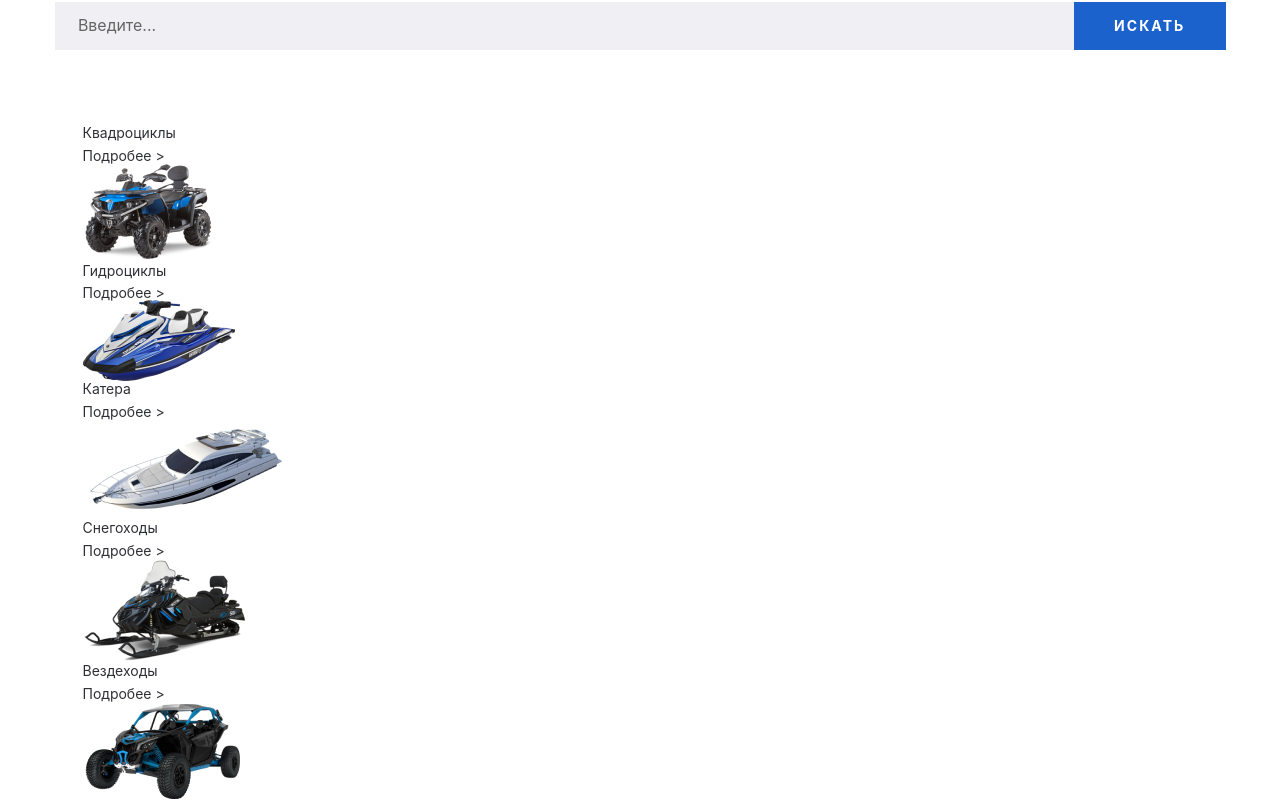
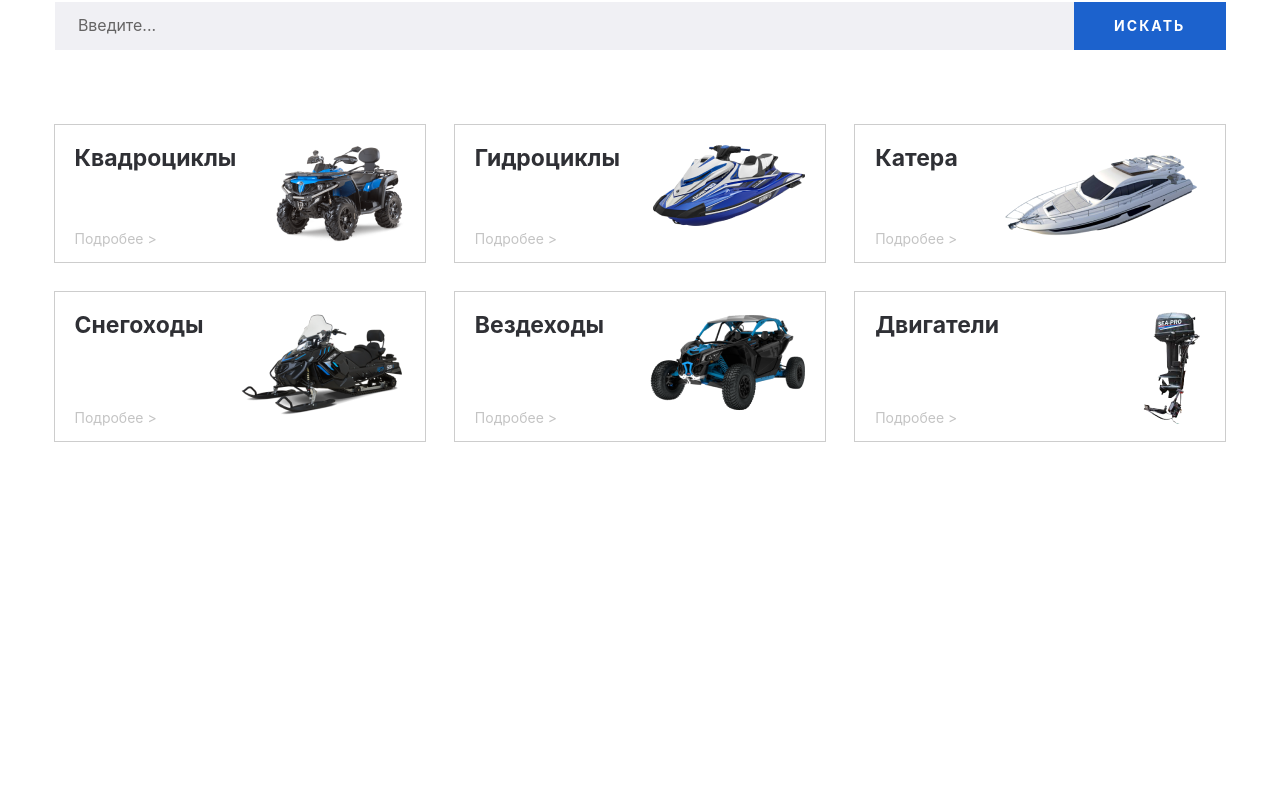
Before and after one commit to MariiaUdovytska/React-Online-store-Gidrotsikly, a React (Create React App) app in the folder react-online-store-gidrotsikly/: page / in a window 1280 px wide. Shown: the part 775-1577 px from the top of the page. After the commit the page ends 1246 px from the top, so only its background shows below. Built offline with nearby package versions, Linux system fonts and the light colour scheme.

Commit message:
add styles in cards:hover for component ProductCategoriesCards

```diff
--- a/react-online-store-gidrotsikly/src/ProductCategoriesCards.js
+++ b/react-online-store-gidrotsikly/src/ProductCategoriesCards.js
@@ -14,7 +14,7 @@ class ProductCategoriesCards extends React.Component {
 				<div className='product-cards__body'>
 					<div className='product-cards__body-names'>
 						<h2 className='product-cards__body-name'>{this.props.productCardsName}</h2>
-						<span className='product-cards__body-readmore'>Подробее &gt;</span>
+						<span className='product-cards__body-readmore'>Подробее&nbsp;&gt;</span>
 					</div>
 					<div className='product-cards__body-img'><img src={this.props.productCardsImg} alt="watch" /></div>
 				</div>
--- a/react-online-store-gidrotsikly/src/css/productCategories.css
+++ b/react-online-store-gidrotsikly/src/css/productCategories.css
@@ -1,3 +1,16 @@
 .product-categories{
 	margin-top: 75px;
 }
+.product-categories__body{}
+.product-categories__body ul{
+	padding-left: 0px;
+	display: flex;
+	flex-wrap: wrap;
+	justify-content: center;
+	margin: 0px -15px;
+}
+.product-categories__body li{
+	padding: 0px 15px;
+	flex: 1 1 33.3333%;
+	margin-bottom: 30px;
+}
--- a/react-online-store-gidrotsikly/src/css/productCategoriesCards.css
+++ b/react-online-store-gidrotsikly/src/css/productCategoriesCards.css
@@ -0,0 +1,37 @@
+.product-cards{
+	width: 100%;
+	height: 100%;
+}
+.product-cards__body{
+	width: 100%;
+	height: 100%;
+	display: flex;
+	flex-direction: row;
+	justify-content: space-between;
+	padding: 20px 20px 16px;
+	outline: 1px solid #CDCDCD;
+}
+.product-cards__body-names{
+	display: flex;
+	flex-direction: column;
+	justify-content: space-between;
+}
+.product-cards__body-names h2{
+	font-weight: 700;
+	font-size: 1.64rem;
+}
+.product-cards__body-names span{
+	font-weight: 400;
+	color: #C4C4C4;
+}
+.product-cards:hover .product-cards__body-names h2{
+	color: #1C62CD;
+}
+.product-cards:hover .product-cards__body{
+	outline: none;
+	box-shadow: 3px 3px 20px rgba(50, 50, 50, 0.25);
+	border-radius: 3px;
+}
+.product-cards__body-name{}
+.product-cards__body-readmore{}
+.product-cards__body-img{}
```
